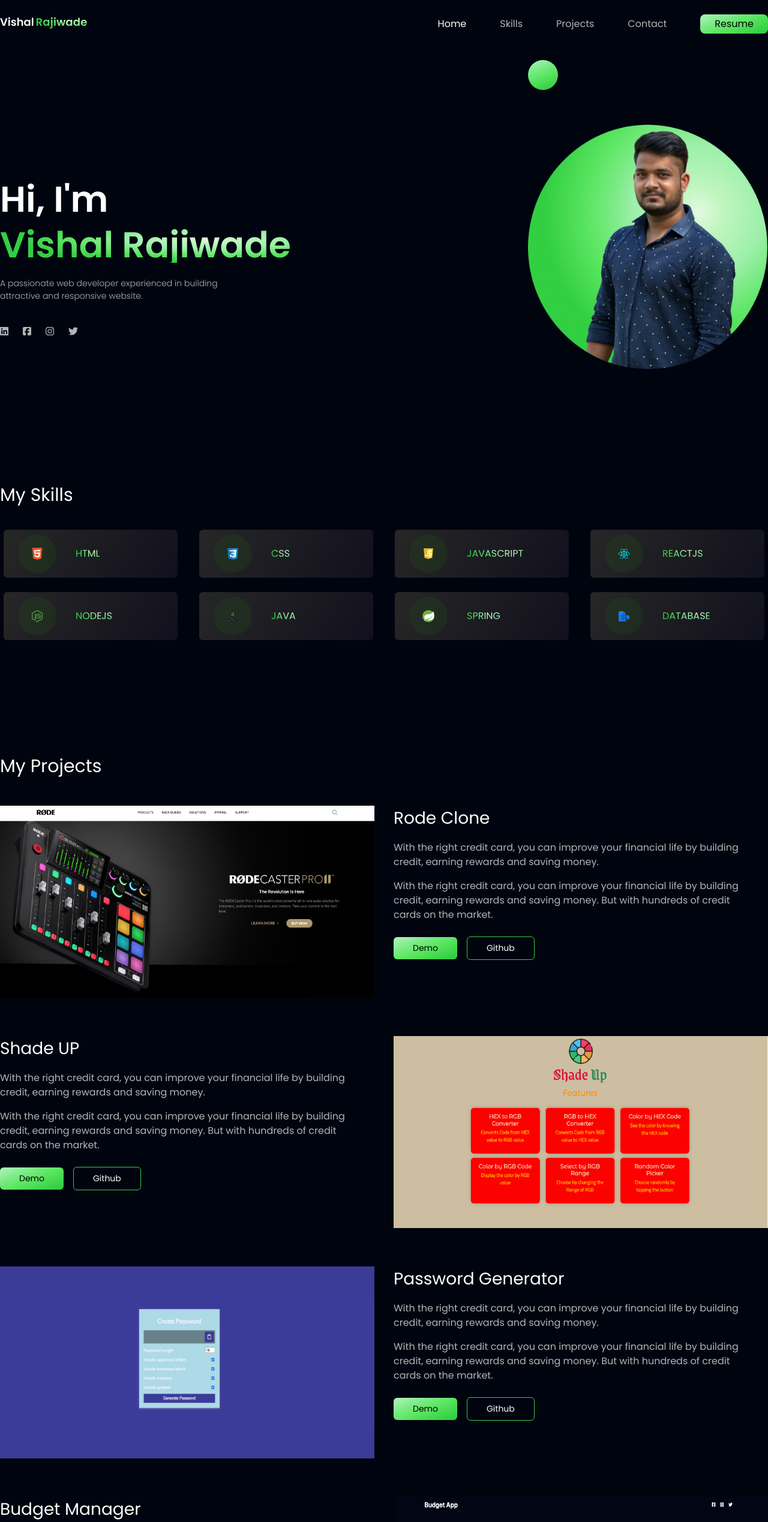
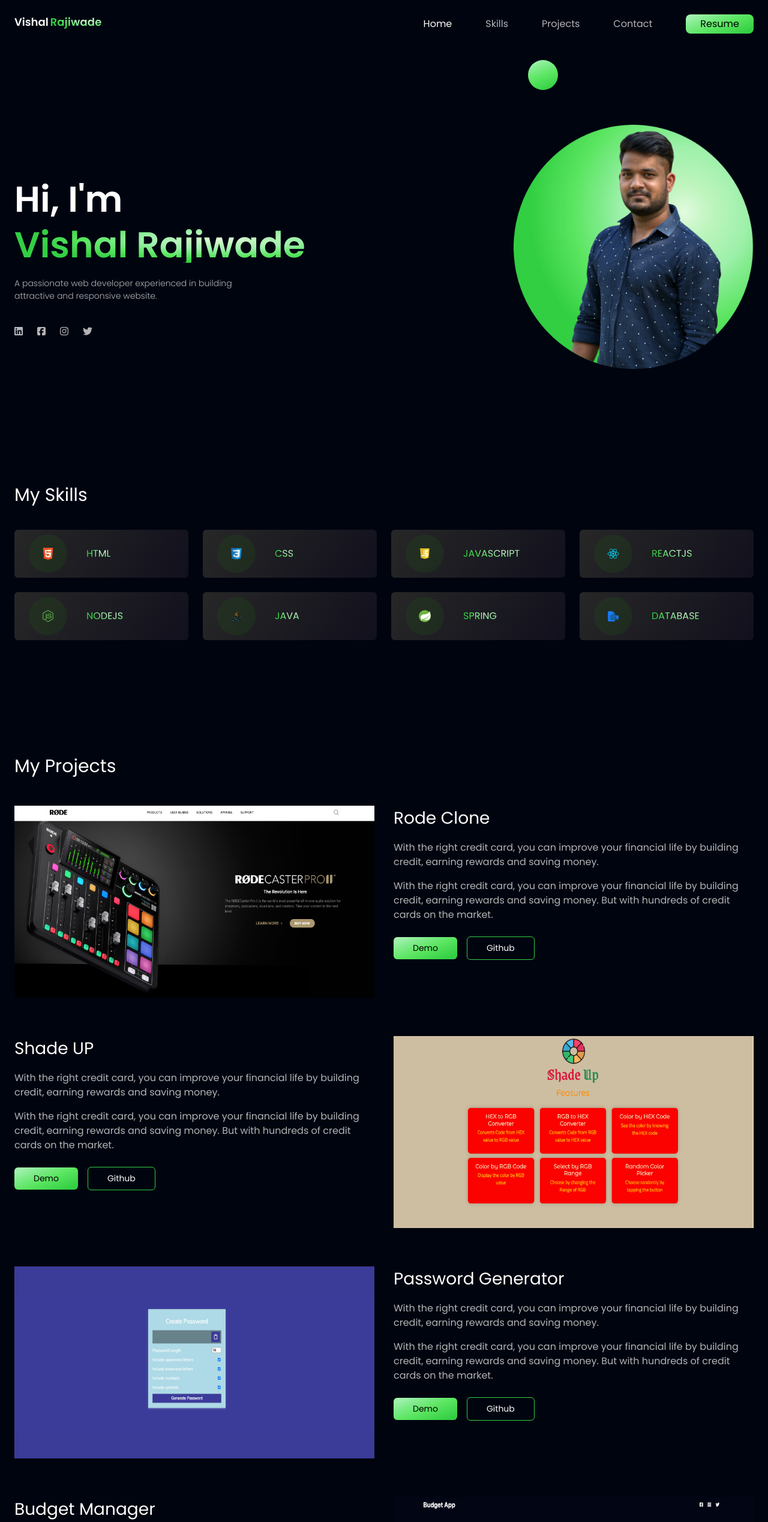
Before and after one commit to vishalrajiwade/Portfolio-Website, a React (Create React App) app: page / in a window 1280 px wide. Shown: the top 2537 px of the page at 60% size. Built offline with nearby package versions, Linux system fonts and the light colour scheme.

Commit message:
all section width fixed for mobile screen

```diff
--- a/src/components/Contact.jsx
+++ b/src/components/Contact.jsx
@@ -4,8 +4,8 @@ import { conIllustration } from "../Assets/index";
 
 const Contact = () => {
   return (
-    <div className="mt-24 lg:mt-48">
-      <h2 className="text-white text-3xl font-medium mb-4">Let's Connect!</h2>
+    <div className="mt-24 lg:mt-48 ">
+      <h2 className="text-white text-3xl font-medium mb-4 mx-6">Let's Connect!</h2>
       <div className="bg-black-gradient-2 py-12 text-white flex flex-col-reverse items-center">
         <div className="w-[80%]">
           <form action="" className="flex flex-col gap-6">
--- a/src/components/Hero.jsx
+++ b/src/components/Hero.jsx
@@ -3,7 +3,7 @@ import { heroImg } from "../Assets/index";
 
 const Hero = () => {
   return (
-    <div className="flex mt-16 lg:mt-24 xl:mt-32 3xl:mt-30 justify-between items-center flex-col-reverse md:flex-row">
+    <div className="flex mt-16 lg:mt-24 xl:mt-32 3xl:mt-30 mx-6 justify-between items-center flex-col-reverse md:flex-row">
       <div className="absolute top-[100px] right-[350px] 3xl:right-[500px] bg-green-gradient h-[50px] w-[50px] rounded-full"></div>
       <div className="absolute top-[600px] md:top-[460px] lg:top-[560px] 3xl:top-[750px] right-[120px] 3xl:right-[250px] bg-green-gradient h-[20px] w-[20px] rounded-full"></div>
 
--- a/src/components/Navbar.jsx
+++ b/src/components/Navbar.jsx
@@ -5,7 +5,7 @@ import { close, logo, menu } from "../Assets";
 const Navbar = () => {
   const [toggle, settoggle] = useState(false);
   return (
-    <nav className=" flex justify-between items-start py-6">
+    <nav className=" flex justify-between items-start py-6 mx-6">
       <img src={logo} alt="Vishal Rajiwade" className="" />
 
       <ul className="text-white  justify-center items-center hidden md:flex md:gap-6 lg:gap-10 xl:gap-14 2xl:gap-16">
--- a/src/components/Projects.jsx
+++ b/src/components/Projects.jsx
@@ -4,7 +4,7 @@ import { rode, shade, password, budget } from "../Assets/index";
 
 const Projects = () => {
   return (
-    <div className="mt-24 lg:mt-48">
+    <div className="mt-24 lg:mt-48 mx-6">
       <h2 className="text-white text-3xl font-medium mb-12 ">My Projects</h2>
       <div className="flex flex-col justify-between gap-16">
         {/* Project 1 */}
--- a/src/components/Skills.jsx
+++ b/src/components/Skills.jsx
@@ -3,7 +3,7 @@ import { html, css, js, react, node, java, spring, db } from "../Assets/index";
 
 const Skills = () => {
   return (
-    <div className="mt-24 lg:mt-48 flex flex-col justify-between items-start">
+    <div className="mt-24 lg:mt-48 mx-6 flex flex-col justify-between items-start">
       <h2 className="text-white text-3xl font-medium ">My Skills</h2>
       <div className="mt-10 grid  grid-cols-2 grid-rows-4 lg:grid-cols-4 lg:grid-rows-2 w-full gap-6 place-items-center">
         <div className="bg-box-gradient xl:w-[290px] flex gap-8 justify-start items-center px-6 py-2 rounded-md w-[220px]">
```
